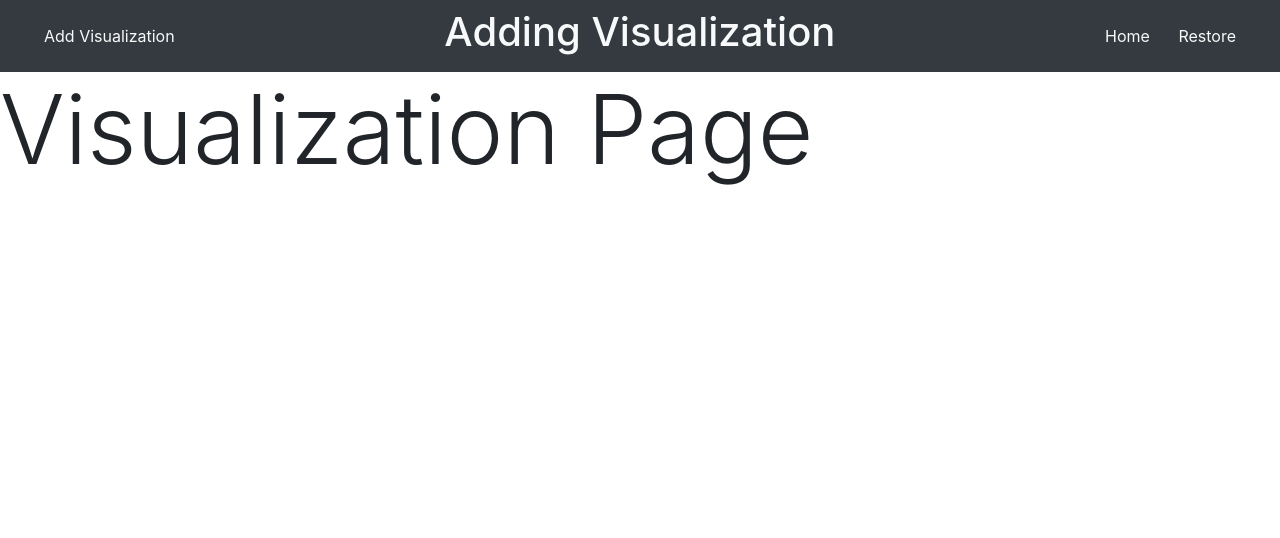
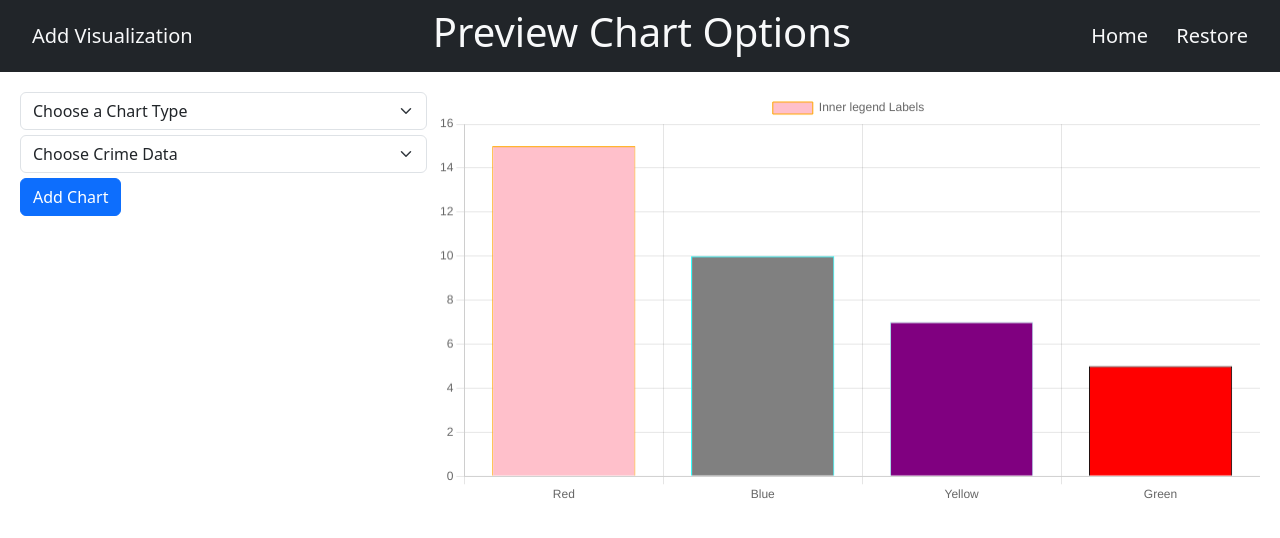
Before and after one commit to Yves-UMBC/Project47, a Django app: page /visual-option/ in a window 1280 px wide. Shown: the top 538 px of the page. Run offline with Django 4.2, Linux system fonts and the light colour scheme; some libraries are stand-ins or nearby versions.

Commit message:
Cleanup + pin map for crimes

```diff
--- a/mysite/templates/base.html
+++ b/mysite/templates/base.html
@@ -4,17 +4,20 @@
         <!-- Meta tags -->
         <meta charset="utf-8">
         <meta name="viewport" content="width=device-width, initial-scale=1.0">
-        <!-- Boostrap and Leaflet CDN Link -->
+        <!-- Boostrap CDN Link -->
         <link
-        rel="stylesheet"
-        href="https://stackpath.bootstrapcdn.com/bootstrap/4.4.1/css/bootstrap.min.css"
-        integrity="sha384-Vkoo8x4CGsO3+Hhxv8T/Q5PaXtkKtu6ug5TOeNV6gBiFeWPGFN9MuhOf23Q9Ifjh"
-        crossorigin="anonymous"/>
-        <link
+            href="https://cdn.jsdelivr.net/npm/bootstrap@5.3.0-alpha3/dist/css/bootstrap.min.css"
             rel="stylesheet"
-            href="https://stackpath.bootstrapcdn.com/font-awesome/4.7.0/css/font-awesome.min.css"
-            crossorigin="anonymous"/>
-        <title>{% block title %}mysite{% endblock %}</title>
+            integrity="sha384-KK94CHFLLe+nY2dmCWGMq91rCGa5gtU4mk92HdvYe+M/SXH301p5ILy+dN9+nJOZ"
+            crossorigin="anonymous">
+        <!-- Boostrap JS Script -->
+        <script
+            src="https://cdn.jsdelivr.net/npm/bootstrap@5.3.0-alpha3/dist/js/bootstrap.bundle.min.js"
+            integrity="sha384-ENjdO4Dr2bkBIFxQpeoTz1HIcje39Wm4jDKdf19U8gI4ddQ3GYNS7NTKfAdVQSZe"
+            crossorigin="anonymous">
+        </script>
+
+            <title>{% block title %}mysite{% endblock %}</title>
     </head>
     <body>
         <!-- Creating a nav bar-->
--- /dev/null
+++ b/playground/templates/static/chart_script.js
@@ -0,0 +1,55 @@
+var ctx = document.getElementById('myChart')
+
+const chart = new Chart(ctx, {
+    type: 'bar',
+    data: {
+        labels: ['Red', 'Blue', 'Yellow', 'Green'],
+        datasets: [{
+            label: 'Inner legend Labels',
+            backgroundColor: ['pink', 'grey', 'purple', 'red'],
+            borderColor: ['orange', 'cyan', 'lightblue', 'bloodorange'],
+            data: [15, 10, 7, 5, 13, 9],
+            borderWidth: 1
+        }]
+    },
+    option: {scales: {y: {beginAtZero: true}}}
+});
+
+// Dynamically updating the chart type
+var type = document.getElementById('type');
+type.addEventListener('change', function() {changeType(this.value);})
+
+function changeType(updateType) {
+    chart.config.type = updateType;
+    chart.update();
+}
+
+var data1 = document.getElementById('dataOne');
+data1.addEventListener('change', function() {changeData(this.value);})
+
+function changeData(updateData) {
+    if (updateData == 'avgincome') {
+        chart.data.labels = ["10k", "20k", "30k", "40k"];
+        chart.data.datasets[0].data = [10, 20, 30, 40];
+    }else if (updateData == 'weapon') {
+        fetch('/get_crime_data?param1=' + updateData)
+            .then(response => response.json())
+            .then(displayData => {
+                chart.data.labels = displayData.dataLabels;
+                chart.data.datasets[0].data = displayData.dataCounts;
+                chart.update();
+            })
+            .catch(error => console.error(error));
+
+    }else if (updateData == 'neighborhood') {
+        fetch('/get_crime_data?param1=' + updateData)
+            .then(response => response.json())
+            .then(displayData => {
+                chart.data.labels = displayData.dataLabels;
+                chart.data.datasets[0].data = displayData.dataCounts;
+                chart.update();
+            })
+            .catch(error => console.error(error));
+    }
+    chart.update();
+}
--- a/playground/templates/static/styles.css
+++ b/playground/templates/static/styles.css
@@ -26,3 +26,31 @@
 #map {
     height: 300px;
 }
+
+
+/* The Style is for the visual_option.html */
+.chart-options-preview {
+    padding: 20px;
+    display: grid;
+    grid-template-columns: 1fr 1fr 1fr;
+    grid-template-rows: 0.6fr 1.4fr;
+    gap: 0px 10px;
+    grid-template-areas:
+        "chart-options-select chart-preview chart-preview"
+        ". chart-preview chart-preview";
+}
+
+.chart-options-select {
+    display: grid;
+    grid-template-columns: 1fr;
+    grid-template-rows: 1fr 1fr;
+    gap: 0px 0px;
+    grid-template-areas:
+        "chart-type"
+        "chart-data-one";
+    grid-area: chart-options-select;
+}
+
+.chart-type { grid-area: chart-type; }
+.chart-data-one { grid-area: chart-data-one; }
+.chart-preview { grid-area: chart-preview; }
--- a/playground/templates/visual_option.html
+++ b/playground/templates/visual_option.html
@@ -1,6 +1,50 @@
+<link rel="stylesheet" type="text/css" href="/static/styles.css">
+
 {% extends "base.html" %}
+{% load static %}
 {% block title %}Visualization Options{% endblock %}
-{% block nav-title %}<h1 class="text-light">Adding Visualization</h1>{% endblock %}
+{% block nav-title %}<h1 class="text-light">Preview Chart Options</h1>{% endblock %}
+
 {% block page_content %}
-    <h1 class="display-1">Visualization Page</h1>
+    <!-- <h1 class="display-1">Visualization Page</h1> -->
+
+    <!-- <label for="type">Chart Type:</label>
+    <select name="type" id="type">
+        <option value="bar">Bar</option>
+        <option value="line">Line</option>
+        <option value="pie">Pie</option>
+        <option value="doughnut">Doughnut</option>
+    </select> -->
+    <div class="chart-options-preview">
+        <div class="chart-options-select">
+            <div class="chart-type">
+                <select class="form-select" name="type" id="type">
+                    <option selected>Choose a Chart Type</option>
+                    <option value="bar">Bar</option>
+                    <option value="line">Line</option>
+                    <option value="pie">Pie</option>
+                    <option value="doughnut">Doughnut</option>
+                </select>
+            </div>
+            <div class="chart-data-one">
+                <select class="form-select" name="dataOne" id="dataOne">
+                    <option selected>Choose Crime Data</option>
+                    <option value="avgincome">Average Income</option>
+                    <option value="weapon">Weapon</option>
+                    <option value="neighborhood">neighborhood</option>
+                </select>
+            </div>
+            <div class="add-chart-button">
+                <a href="{% url 'crime_map_index' %}" class="btn btn-primary">Add Chart</a>
+            </div>
+        </div>
+        <div class="chart-preview">
+            <canvas id="myChart"></canvas>
+        </div>
+    </div>
+
+    <!-- Adding Script for the Chartjs -->
+    <script src="https://cdn.jsdelivr.net/npm/chart.js"></script>
+    <script src="{% static 'chart_script.js' %}"></script>
+
 {% endblock %}
--- a/playground/urls.py
+++ b/playground/urls.py
@@ -7,4 +7,6 @@ from . import views
 urlpatterns = [
     path('', views.crime_map_index, name="crime_map_index"),
     path('visual-option/', views.visual_option, name="visual_option"),
+    path('get_crime_data/', views.get_crime_data, name="get_crime_data"),
+    path('get_neighborhood_data/', views.get_neighborhood_data, name="get_neighborhood_data"),
 ]
--- a/playground/views.py
+++ b/playground/views.py
@@ -1,79 +1,129 @@
 # Contains functions and classes that handle what data is displayed in the HTML templates
+from django.shortcuts import render
+from django.http import HttpResponse, JsonResponse
+from django.db.models import Q
+from django.contrib import messages
+from .models import Crime, Neighborhood
 
-from django.shortcuts import render
-from django.http import HttpResponse
-from .models import Crime, Neighborhood
-from django.db.models import Q
 # The home page of the crime map
-
-
 def crime_map_index(request):
     crimelist = 0
-    if request.method == 'POST':
-        neighborhoods = []
-        weapons = []
-        descriptions = []
-        crimecodes = []
-        if 'neighborhood' in request.POST:
-            neighborhoods = request.POST.getlist('neighborhood')
-        else:
-            #neighborhoods = Neighborhood.objects.values_list("name", flat=True).distinct().order_by("name")
-            neighborhoods = Crime.objects.values_list("neighborhood", flat=True).distinct().order_by('neighborhood')
+    neighborhoods = get_data(request, "neighborhood")
+    weapons = get_data(request, "weapon")
+    descriptions = get_data(request, "description")
+    crimecodes = get_data(request, "crimecode")
+    dates = get_date_data(request)
 
-        if 'weapon' in request.POST:
-            weapons = request.POST.getlist('weapon')
-        else:
-            weapons = Crime.objects.values_list("weapon", flat=True).distinct().order_by("weapon")
+    crimelist = Crime.objects.filter(neighborhood__in=neighborhoods, description__in=descriptions,
+                                     datetime__gte=dates[0], datetime__lte=dates[1],
+                                     crimecode__in=crimecodes).filter(Q(weapon__in=weapons) | Q(weapon__isnull=True))
 
-        if 'description' in request.POST:
-            descriptions = request.POST.getlist('description')
-        else:
-            descriptions = Crime.objects.values_list("description", flat=True).distinct().order_by("description")
-
-        if 'crimecode' in request.POST:
-            crimecodes = request.POST.getlist('crimecode')
-        else:
-            crimecodes = Crime.objects.values_list("crimecode", flat=True).distinct().order_by("crimecode")
-
-    else:
-        crimelist = Crime.objects.all()
-        print("Start", len(crimelist))
-        neighborhoodlist = Neighborhood.objects.values("name").distinct().order_by("name")
-        weaponlist = Crime.objects.values("weapon").distinct().order_by("weapon")
-        descriptionlist = Crime.objects.values("description").distinct().order_by("description")
-        crimecodelist = Crime.objects.values("crimecode").distinct().order_by("crimecode")
-        recentcrimes = Crime.objects.order_by('datetime')[:100]
-        context = {
-            "crimelist": crimelist,
-            "neighborhoodlist": neighborhoodlist,
-            "weaponlist": weaponlist,
-            "descriptionlist": descriptionlist,
-            "crimecodelist": crimecodelist,
-            "recentcrimes" : recentcrimes,
-        }
-        return render(request, 'crime_map_index.html', context)
-
-    #crimelist = Crime.objects.filter((Q(weapon__in=weapons) | Q(weapon__isnull=True)))
-    crimelist = Crime.objects.filter(neighborhood__in=neighborhoods, description__in=descriptions, crimecode__in=crimecodes).filter(Q(weapon__in=weapons) | Q(weapon__isnull=True))
-    print("modified", len(crimelist))
+    print("Num of crimes", len(crimelist))
     neighborhoodlist = Neighborhood.objects.values("name").distinct().order_by("name")
     weaponlist = Crime.objects.values("weapon").distinct().order_by("weapon")
     descriptionlist = Crime.objects.values("description").distinct().order_by("description")
     crimecodelist = Crime.objects.values("crimecode").distinct().order_by("crimecode")
-    recentcrimes = list(Crime.objects.order_by('datetime')[:100])
-    print(len(recentcrimes))
+    recentcrimes = list(Crime.objects.order_by('-datetime')[:100])
     context = {
         "crimelist": crimelist,
         "neighborhoodlist": neighborhoodlist,
         "weaponlist": weaponlist,
         "descriptionlist": descriptionlist,
         "crimecodelist": crimecodelist,
-        "recentcrimes" : recentcrimes,
+        "recentcrimes": recentcrimes,
     }
     return render(request, 'crime_map_index.html', context)
 
+
 # Rendering visualization page
+def visual_option(request):
+    crimelist = Crime.objects.all()
+    neighborhoodlist = Neighborhood.objects.all()
+    context = {
+        "crimelist": crimelist,
+        "neighborhoodlist": neighborhoodlist,
+    }
+    return render(request, 'visual_option.html', context)
+
+# sending Json request over to the chart_script.js
 
 
-def visual_option(request):
-    return render(request, 'visual_option.html')
+def get_crime_data(request):
+    queryType = request.GET.get("param1")
+
+    # queryList is querySets of all Crime data filter by queryType
+    crimeList = Crime.objects.all().values(queryType)
+    dataDict = {}
+
+    # queryValues is a dictionary (Ex: {'weapon': "PERSONAL_WEAPON"})
+    for crimeDict in crimeList:
+        dataType = crimeDict[queryType]
+        dataDict[dataType] = dataDict.get(dataType, 0) + 1
+
+    displayData = {
+        "dataLabels": list(dataDict.keys()),
+        "dataCounts": list(dataDict.values()),
+    }
+    return JsonResponse(displayData)
+
+
+def get_neighborhood_data(request):
+    # Already created a path for this views function
+    pass
+
+# return the date range for the crimes to be displayed on the map
+# based on user input from the filter options
+# default dates are based on the earilest and latest crimes in the Crime table
+def get_date_data(request):
+    dates = []
+    # get the earliest and latest crime dates from the Crime table
+    datesTemp = Crime.objects.values_list("datetime", flat=True).distinct().order_by("datetime")
+    dates.append(datesTemp[0])
+    dates.append(datesTemp[len(datesTemp) - 1])
+
+    if 'startDate' or 'endDate' in request.POST: # user gave date to filter by
+        startFlag = 0
+        start = request.POST.get('startDate')
+        end = request.POST.get('endDate')
+        if start:
+            startFlag = 1
+
+        # check that user start date is valid (in the crime table)
+        if start:
+            start = start.replace("-", "/")
+            start = start + " 00:00:00+00"
+            if start[:10] < dates[0][:10] or start[:10] > dates[1][:10]:
+                start = dates[0]
+                messages.add_message(request, messages.WARNING, "Invalid Start Date: Set to " + start[:10])
+        else:
+            start = dates[0]
+            if end:
+                messages.add_message(request, messages.WARNING, "No Start Date Given: Set to " + start[:10])
+
+        # check that user end date is valid (in the crime table)
+        if end:
+            end = end.replace("-", "/")
+            end = end + " 99:99:99+99"
+            if end[:10] > dates[1][:10] or end[:10] < dates[0][:10]:
+                end = dates[1]
+                messages.add_message(request, messages.WARNING, "Invalid End Date: Set to " + end[:10])
+        else:
+            end = dates[1]
+            if startFlag:
+                messages.add_message(request, messages.WARNING, "No End Date Given: Set to " + end[:10])
+
+        # user inputs end date that is before start date
+        if end[:10] < start[:10]:
+            end = dates[1]
+            messages.add_message(request, messages.WARNING, "Invalid End Date: Set to " + end[:10])
+
+        dates[0] = start
+        dates[1] = end
+    return dates
+
+# return the list of values for the attribute 'type' to pull crime data from
+# 'type' is a str that matches a column in the Crime table
+def get_data(request, type):
+    if type in request.POST: # user gave a filter for 'type'
+        return request.POST.getlist(type)
+    return Crime.objects.values_list(type, flat=True).distinct().order_by(type)
```
Also changed, not shown: playground/templates/crime_map_index.html (+42 -49 lines), playground/templates/static/map.js (+47 -21 lines), playground/models.py (line endings or trailing spaces), 1 other file.
